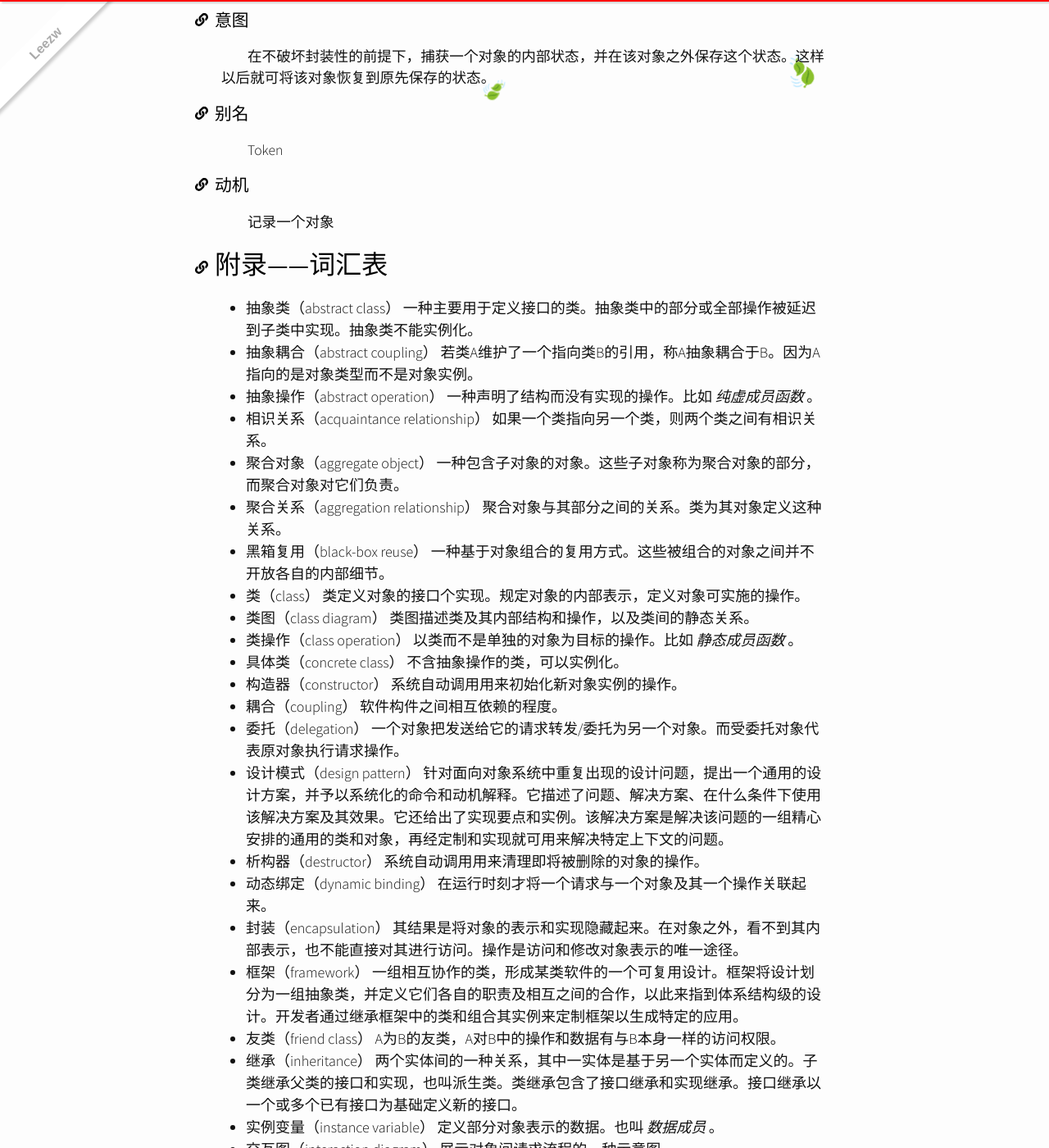
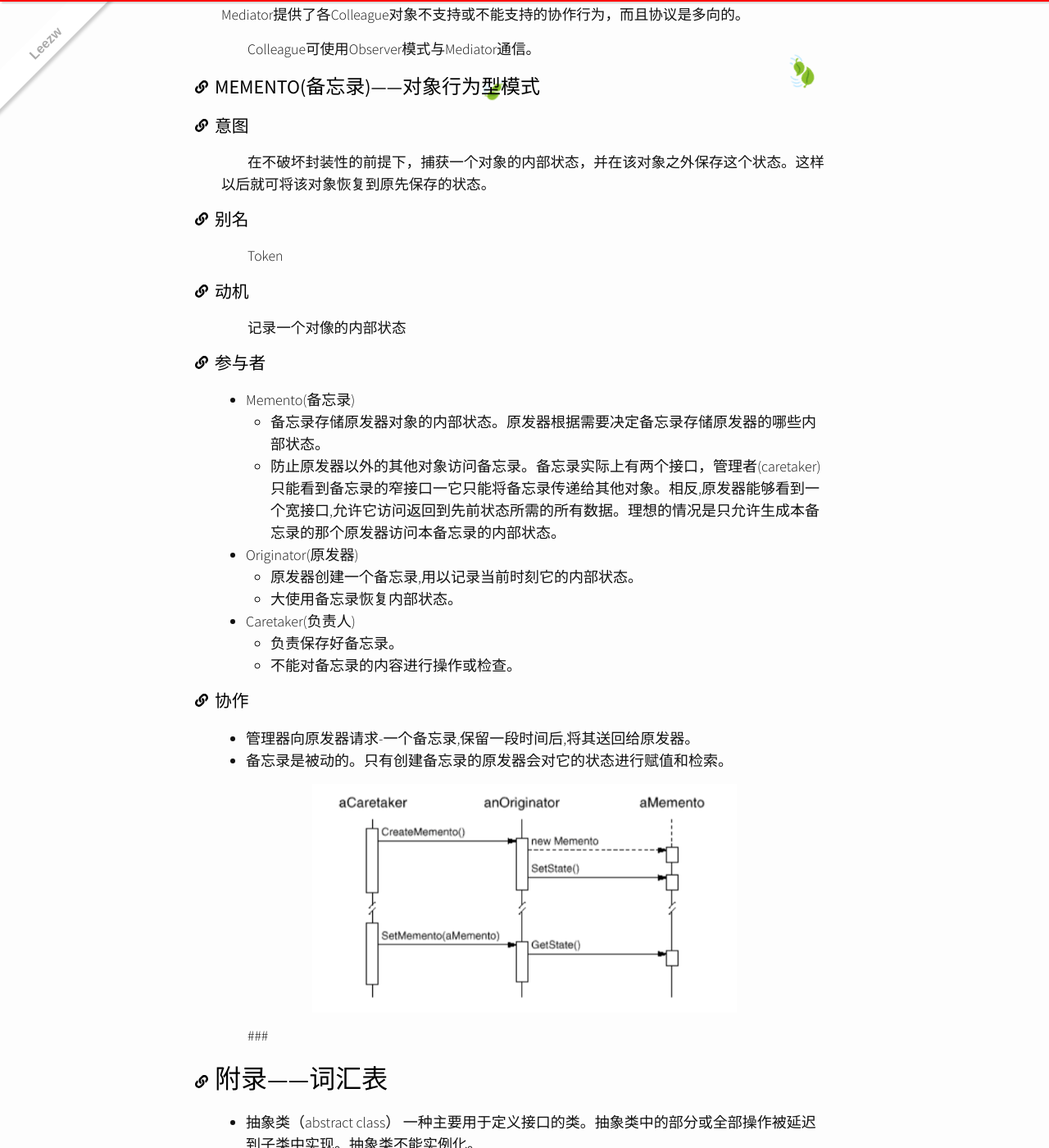
Before and after one commit to quantum-li/quantum-li.github.io, a Jekyll site: the page built from _posts/2020-05-15-design-patterns-elements-of-reusable-object-oriented-software.md, in a window 1280 px wide and 1400 px high, scrolled down 17549 px. Shown: the whole window at 82% size. Built offline with Jekyll 4.4.1, drawn with Linux system fonts in a browser that asks for light colours; nearby versions of some CDN libraries; comment, search, counter and statistics services are not loaded.

Commit message:
2020-07-24 18:02:22

```diff
--- a/_posts/2020-05-15-design-patterns-elements-of-reusable-object-oriented-software.md
+++ b/_posts/2020-05-15-design-patterns-elements-of-reusable-object-oriented-software.md
@@ -457,11 +457,37 @@ Token
 
 ### 动机
 
-记录一个对象
+记录一个对像的内部状态
 
 
 
 
+
+
+
+
+
+
+### 参与者
+
++ Memento(备忘录)
+  + 备忘录存储原发器对象的内部状态。原发器根据需要决定备忘录存储原发器的哪些内部状态。
+  + 防止原发器以外的其他对象访问备忘录。备忘录实际上有两个接口，管理者(caretaker)只能看到备忘录的窄接口一它只能将备忘录传递给其他对象。相反,原发器能够看到一个宽接口,允许它访问返回到先前状态所需的所有数据。理想的情况是只允许生成本备忘录的那个原发器访问本备忘录的内部状态。
++ Originator(原发器)
+  + 原发器创建一个备忘录,用以记录当前时刻它的内部状态。
+  + 大使用备忘录恢复内部状态。
++ Caretaker(负责人)
+  + 负责保存好备忘录。
+  + 不能对备忘录的内容进行操作或检查。
+
+### 协作
+
++ 管理器向原发器请求-一个备忘录,保留一段时间后,将其送回给原发器。
++ 备忘录是被动的。只有创建备忘录的原发器会对它的状态进行赋值和检索。
+
+![备忘录模式时序图](/assets/images/design-patterns-elements-of-reusable-object-oriented-software/备忘录模式时序图.png)
+
+###
 
 
 
```
Also changed, not shown: assets/images/design-patterns-elements-of-reusable-object-oriented-software/中介者模式结构.png (added), assets/images/design-patterns-elements-of-reusable-object-oriented-software/备忘录模式时序图.png (added), assets/images/design-patterns-elements-of-reusable-object-oriented-software/备忘录模式结构.png (added).
